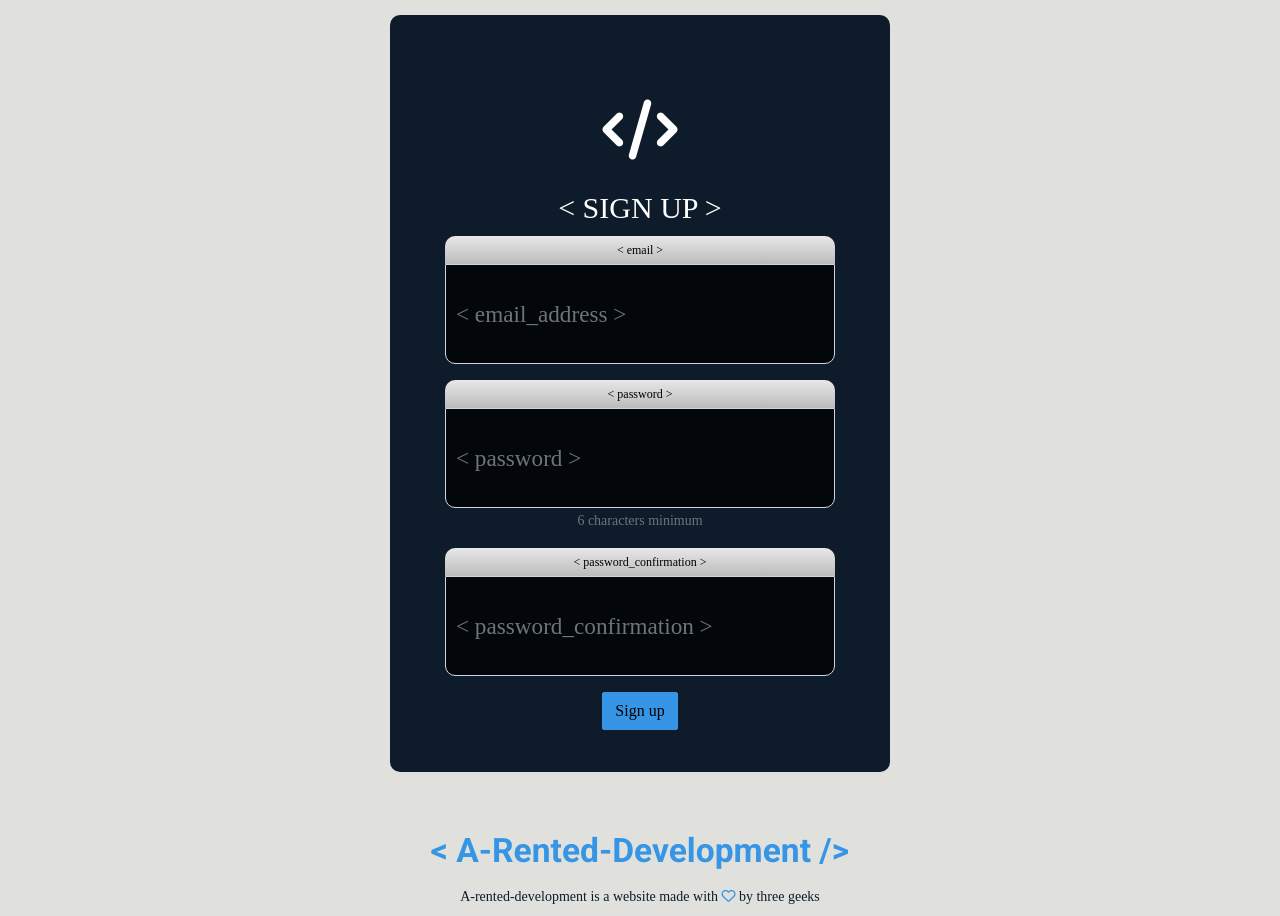
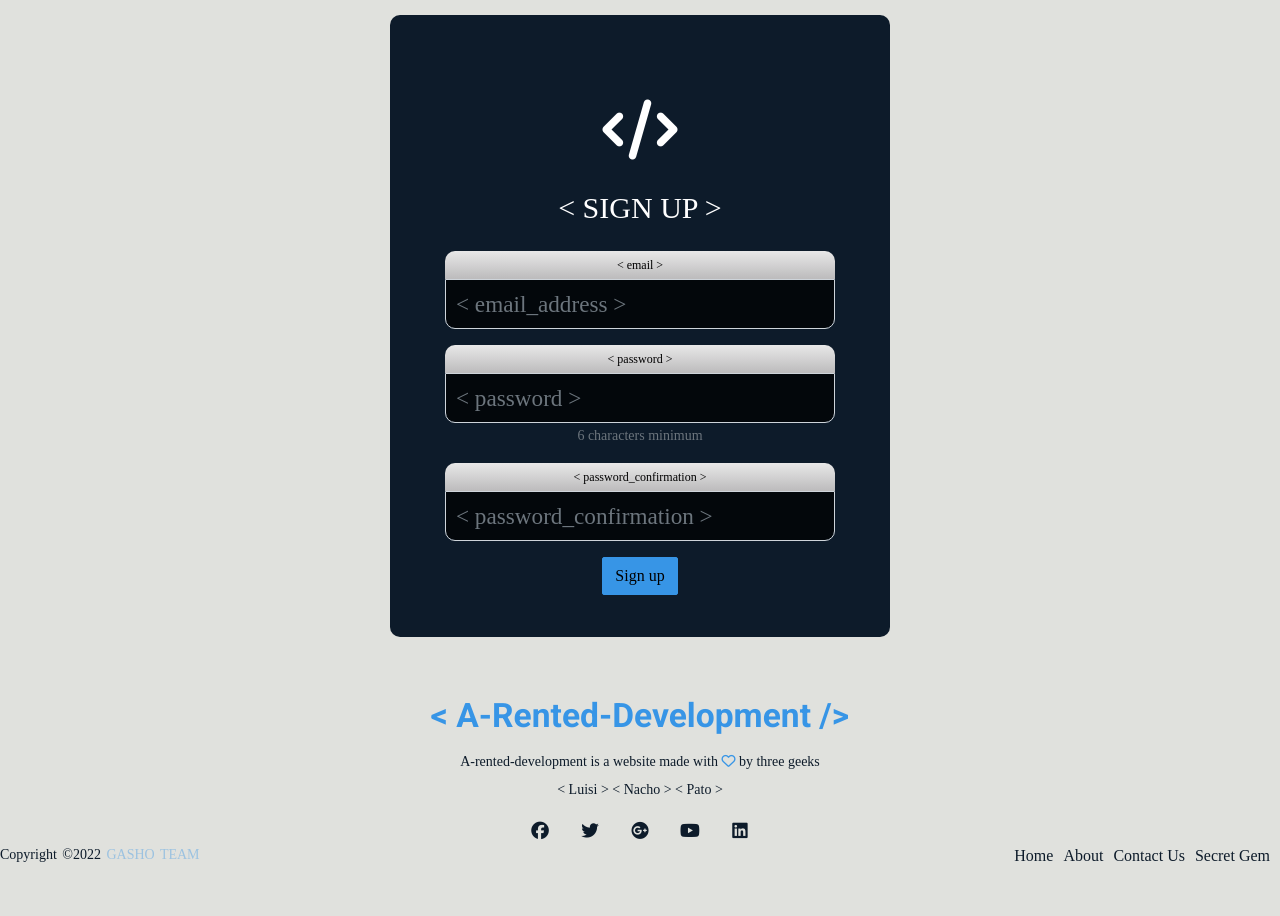
Before and after one commit to Blarsamio/rbnb, a Rails app: page /users/sign_up in a window 1280 px wide. Shown: the part 76-992 px from the top of the page. After the commit the page ends 938 px from the top, so only its background shows below. Run offline with Rails 7, Linux system fonts and the light colour scheme; style sheets or scripts are compiled from the project's sources; parts of the project's set-up code (start-up, migrations or seed data) failed here and were passed over; some libraries are stand-ins or nearby versions; some web fonts are replaced.

Commit message:
Minor fix

```diff
--- a/app/assets/stylesheets/components/_sign_up.scss
+++ b/app/assets/stylesheets/components/_sign_up.scss
@@ -44,10 +44,22 @@
   text-align: center;
   text-transform: uppercase;
   display: block;
-  padding-bottom: 10px;
+  padding-bottom: 25px;
 }
 
 .login-text {
   color: white !important;
   padding-bottom: 5px;
 }
+
+#user_email {
+  height: 50px;
+}
+
+#user_password {
+  height: 50px;
+}
+
+#user_password_confirmation {
+  height: 50px;
+}
```
